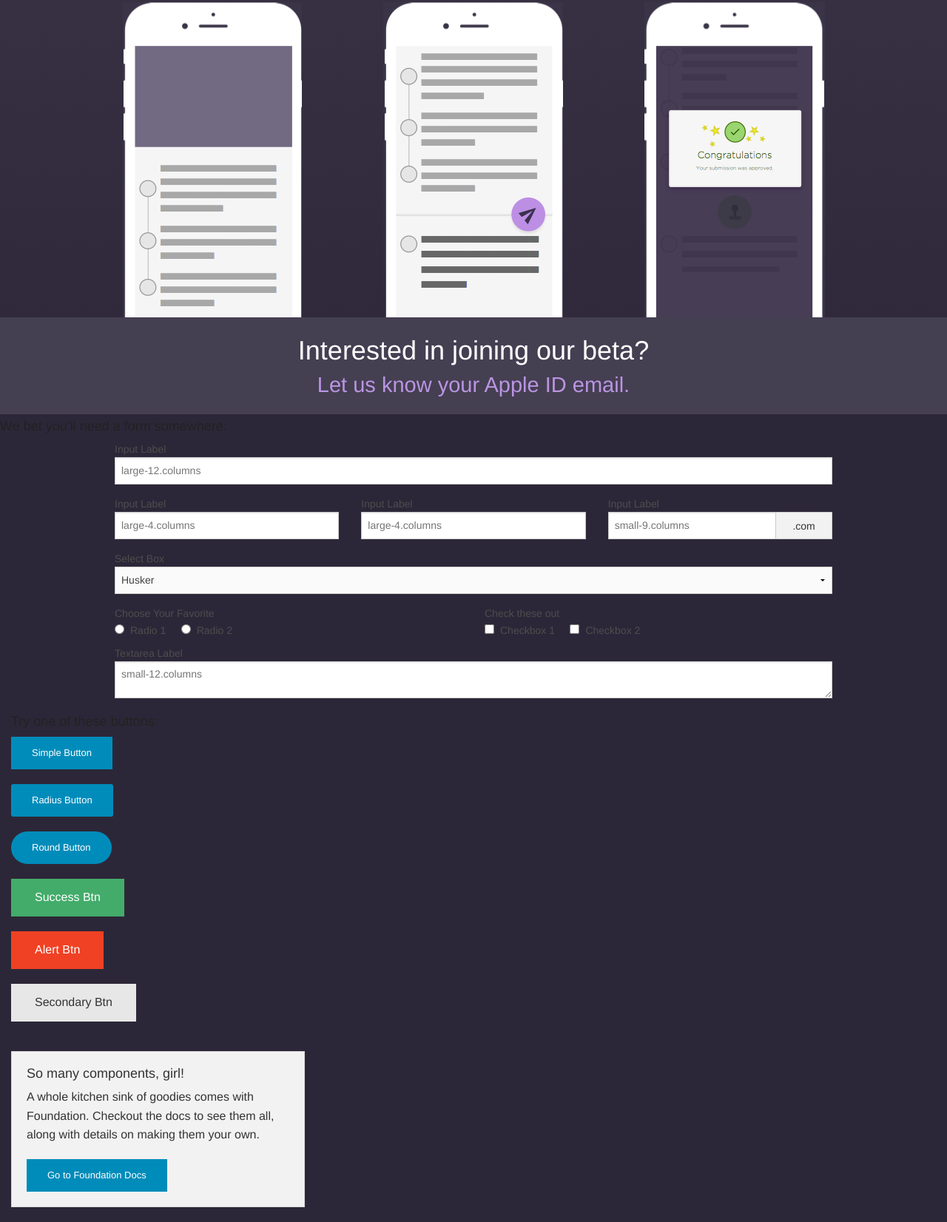
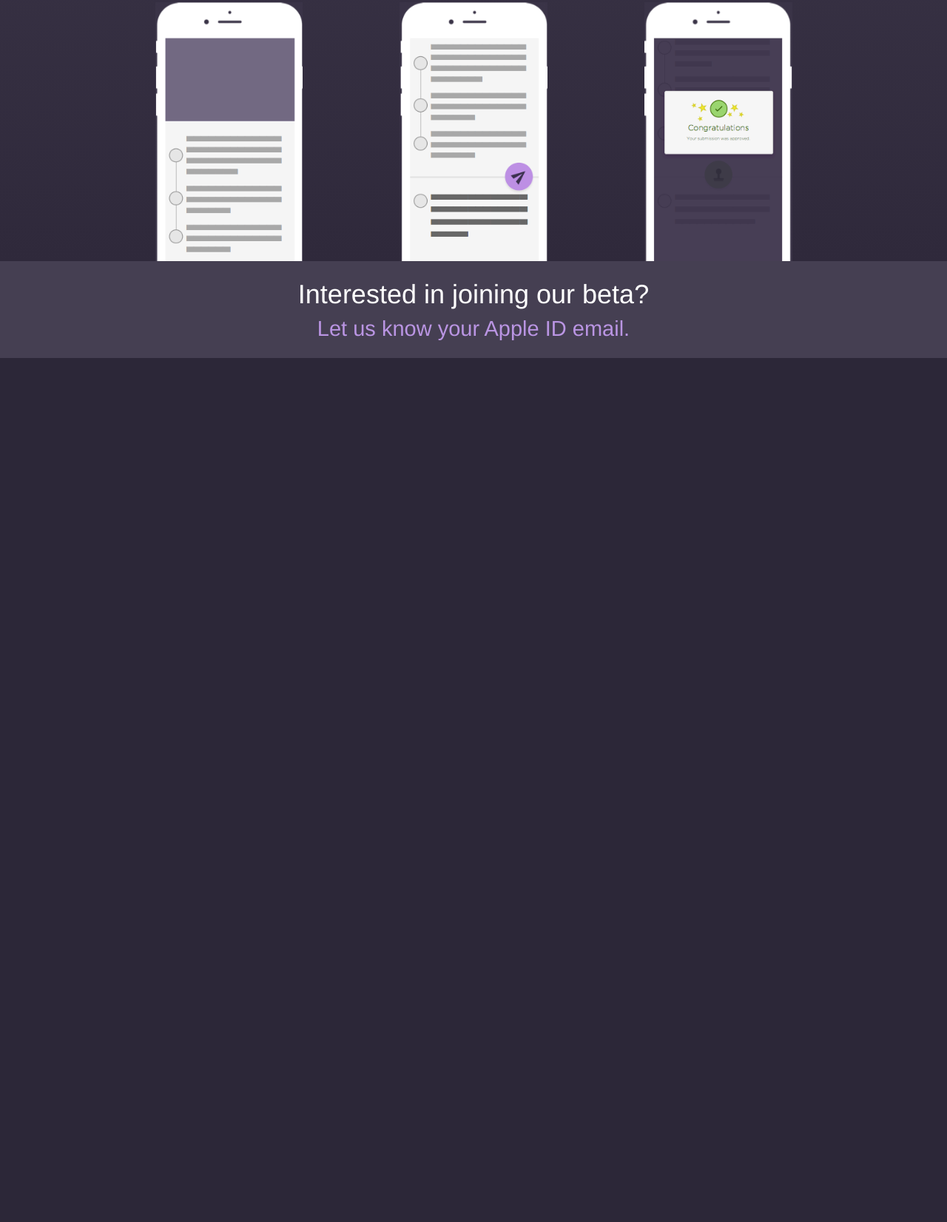
Before and after one commit to Innovoso/StoryAppyWebsite, a plain HTML site: page index.html in a window 1280 px wide. Shown: the part 938-2590 px from the top of the page at 74% size. After the commit the page ends 1422 px from the top, so only its background shows below. Drawn offline with Linux system fonts and the light colour scheme.

Commit message:
fixing 3 screen layout and size for hd desktop

```diff
--- a/css/app.css
+++ b/css/app.css
@@ -82,4 +82,13 @@ h3 {
 
 .screens {
   text-align: center;
+  height: 350px;
 }
+
+.read-screen {
+  margin-right: -45px;
+}
+
+.approve-screen {
+  margin-left: -45px;
+}
--- a/index.html
+++ b/index.html
@@ -36,13 +36,13 @@
         <div class="row">
           <div class="row">
             <div class="large-4 medium-4 small-4 columns screens">
-              <img src="/img/Screens_03.png">
+                <img class="screens read-screen" src="/img/Screens_03.png">
             </div>
             <div class="large-4 medium-4 small-4 columns screens">
-              <img src="/img/Screens_05.png">
+                <img class="screens" src="/img/Screens_05.png">
             </div>
             <div class="large-4 medium-4 small-4 columns screens">
-              <img src="/img/Screens_07.png">
+                <img class="screens approve-screen" src="/img/Screens_07.png">
             </div>
           </div>
         </div>
@@ -58,83 +58,6 @@
       </div>
     </div>
 
-        <h5>We bet you&rsquo;ll need a form somewhere:</h5>
-        <form>
-				  <div class="row">
-				    <div class="large-12 columns">
-				      <label>Input Label</label>
-				      <input type="text" placeholder="large-12.columns" />
-				    </div>
-				  </div>
-				  <div class="row">
-				    <div class="large-4 medium-4 columns">
-				      <label>Input Label</label>
-				      <input type="text" placeholder="large-4.columns" />
-				    </div>
-				    <div class="large-4 medium-4 columns">
-				      <label>Input Label</label>
-				      <input type="text" placeholder="large-4.columns" />
-				    </div>
-				    <div class="large-4 medium-4 columns">
-				      <div class="row collapse">
-				        <label>Input Label</label>
-				        <div class="small-9 columns">
-				          <input type="text" placeholder="small-9.columns" />
-				        </div>
-				        <div class="small-3 columns">
-				          <span class="postfix">.com</span>
-				        </div>
-				      </div>
-				    </div>
-				  </div>
-				  <div class="row">
-				    <div class="large-12 columns">
-				      <label>Select Box</label>
-				      <select>
-				        <option value="husker">Husker</option>
-				        <option value="starbuck">Starbuck</option>
-				        <option value="hotdog">Hot Dog</option>
-				        <option value="apollo">Apollo</option>
-				      </select>
-				    </div>
-				  </div>
-				  <div class="row">
-				    <div class="large-6 medium-6 columns">
-				      <label>Choose Your Favorite</label>
-				      <input type="radio" name="pokemon" value="Red" id="pokemonRed"><label for="pokemonRed">Radio 1</label>
-				      <input type="radio" name="pokemon" value="Blue" id="pokemonBlue"><label for="pokemonBlue">Radio 2</label>
-				    </div>
-				    <div class="large-6 medium-6 columns">
-				      <label>Check these out</label>
-				      <input id="checkbox1" type="checkbox"><label for="checkbox1">Checkbox 1</label>
-				      <input id="checkbox2" type="checkbox"><label for="checkbox2">Checkbox 2</label>
-				    </div>
-				  </div>
-				  <div class="row">
-				    <div class="large-12 columns">
-				      <label>Textarea Label</label>
-				      <textarea placeholder="small-12.columns"></textarea>
-				    </div>
-				  </div>
-				</form>
-      </div>
-
-      <div class="large-4 medium-4 columns">
-			  <h5>Try one of these buttons:</h5>
-			  <p><a href="#" class="small button">Simple Button</a><br/>
-        <a href="#" class="small radius button">Radius Button</a><br/>
-        <a href="#" class="small round button">Round Button</a><br/>
-        <a href="#" class="medium success button">Success Btn</a><br/>
-        <a href="#" class="medium alert button">Alert Btn</a><br/>
-        <a href="#" class="medium secondary button">Secondary Btn</a></p>
-				<div class="panel">
-        	<h5>So many components, girl!</h5>
-        	<p>A whole kitchen sink of goodies comes with Foundation. Checkout the docs to see them all, along with details on making them your own.</p>
-        	<a href="http://foundation.zurb.com/docs/" class="small button">Go to Foundation Docs</a>
-        </div>
-      </div>
-    </div>
-
     <script src="js/vendor/jquery.js"></script>
     <script src="js/foundation.min.js"></script>
     <script>
```
Lines whose indentation alone changed are shown as unchanged.
